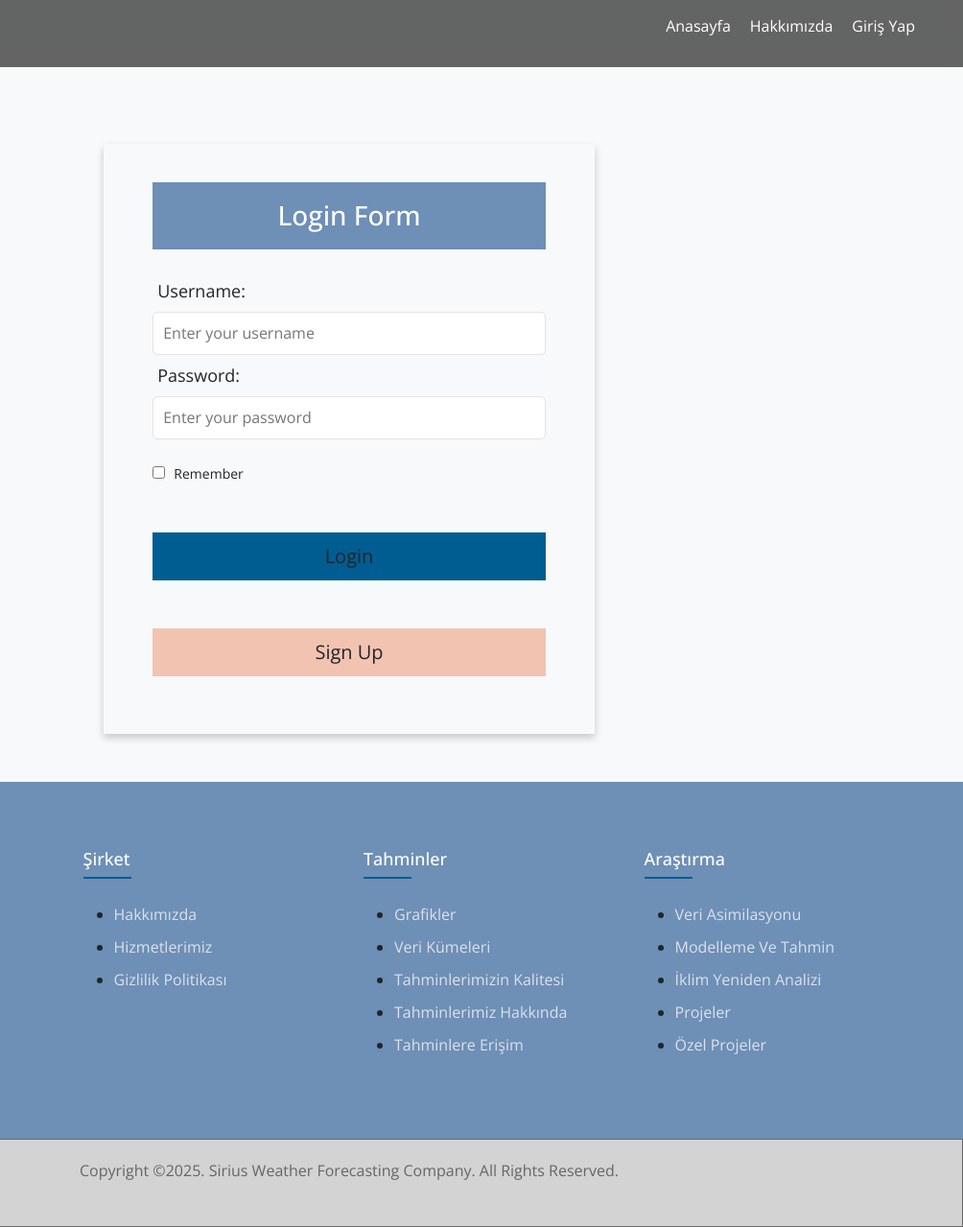
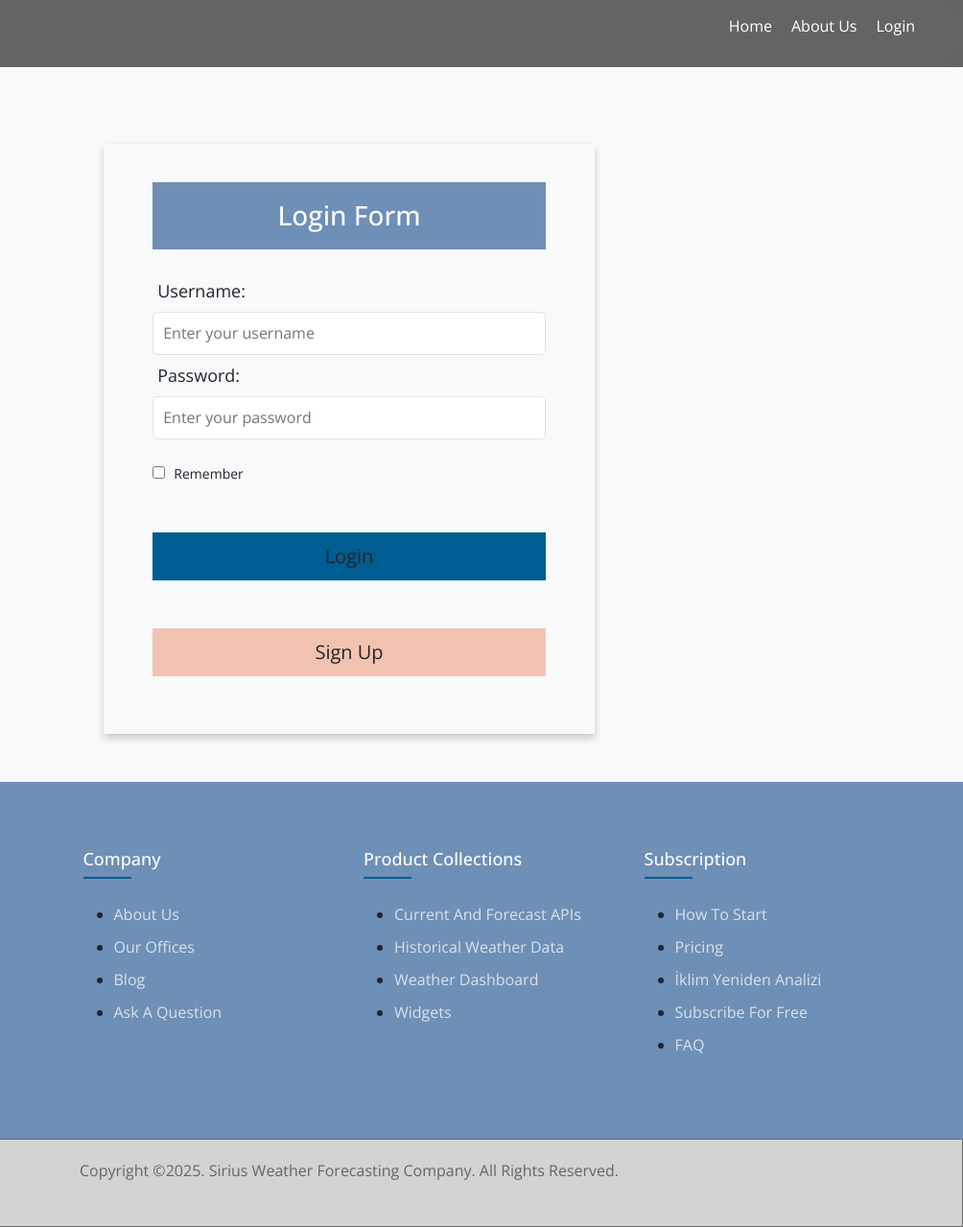
Before and after one commit to volkanaltunay/Hava-Durumu-API, a plain HTML site: page login.html in a window 1280 px wide. Shown: the full height of the page at 96% size, 276-1280 px from the left. Drawn offline with nearby package versions, Linux system fonts and the light colour scheme.

Commit message:
navbar-footer yaıpılarının gözden geçirilmesi dil bütünlügünün sağlanması.

```diff
--- a/login.html
+++ b/login.html
@@ -11,15 +11,15 @@
 </head>
 <body class="bg-light">
 
- <nav class="navbar">
+   <nav class="navbar">
     <div class="logo">
       ☂️ SIRIUS
     </div>
     <div class="menu-toggle" id="mobileMenu">&#9776;</div>
     <ul class="nav-links" id="navLinks">
-      <li><a href="index.html">Anasayfa</a></li>
-      <li><a href="hakkimizda.html">Hakkımızda</a></li>
-      <li><a href="login.html">Giriş Yap</a></li>
+      <li><a href="#">Home</a></li>
+      <li><a href="hakkimizda.html">About Us</a></li>
+      <li><a href="login.html">Login</a></li>
     </ul>
   </nav>
 
@@ -74,31 +74,31 @@
                     </div>
                 </div>
                 <div class="footer-col">
-                    <h4>Şirket</h4>
+                    <h4>Company</h4>
                     <ul>
-                        <li><a href="#">hakkımızda</a></li>
-                        <li><a href="#">hizmetlerimiz</a></li>
-                        <li><a href="#">gizlilik politikası</a></li>
+                        <li><a href="#">About us</a></li>
+                        <li><a href="#">Our offices</a></li>
+                        <li><a href="#">Blog</a></li>
+                        <li><a href="#">Ask a question</a></li>
                     </ul>
                 </div>
                 <div class="footer-col">
-                    <h4>Tahminler</h4>
+                    <h4>Product Collections</h4>
                     <ul>
-                        <li><a href="#">Grafikler</a></li>
-                        <li><a href="#">Veri kümeleri</a></li>
-                        <li><a href="#">Tahminlerimizin kalitesi</a></li>
-                        <li><a href="#">Tahminlerimiz hakkında</a></li>
-                        <li><a href="#">Tahminlere erişim </a></li>
+                        <li><a href="#">Current and Forecast APIs</a></li>
+                        <li><a href="#">Historical Weather Data</a></li>
+                        <li><a href="#">Weather Dashboard</a></li>
+                        <li><a href="#">Widgets</a></li>
                     </ul>
                 </div>
                 <div class="footer-col">
-                    <h4>Araştırma</h4>
+                    <h4>Subscription</h4>
                     <ul>
-                        <li><a href="#">Veri asimilasyonu</a></li>
-                        <li><a href="#">Modelleme ve Tahmin</a></li>
+                        <li><a href="#">How to start</a></li>
+                        <li><a href="#">Pricing</a></li>
                         <li><a href="#">İklim yeniden analizi</a></li>
-                        <li><a href="#">Projeler</a></li>
-                        <li><a href="#"> Özel Projeler</a></li>
+                        <li><a href="#">Subscribe for free</a></li>
+                        <li><a href="#">FAQ</a></li>
                     </ul>
                 </div>
             </div>
```
